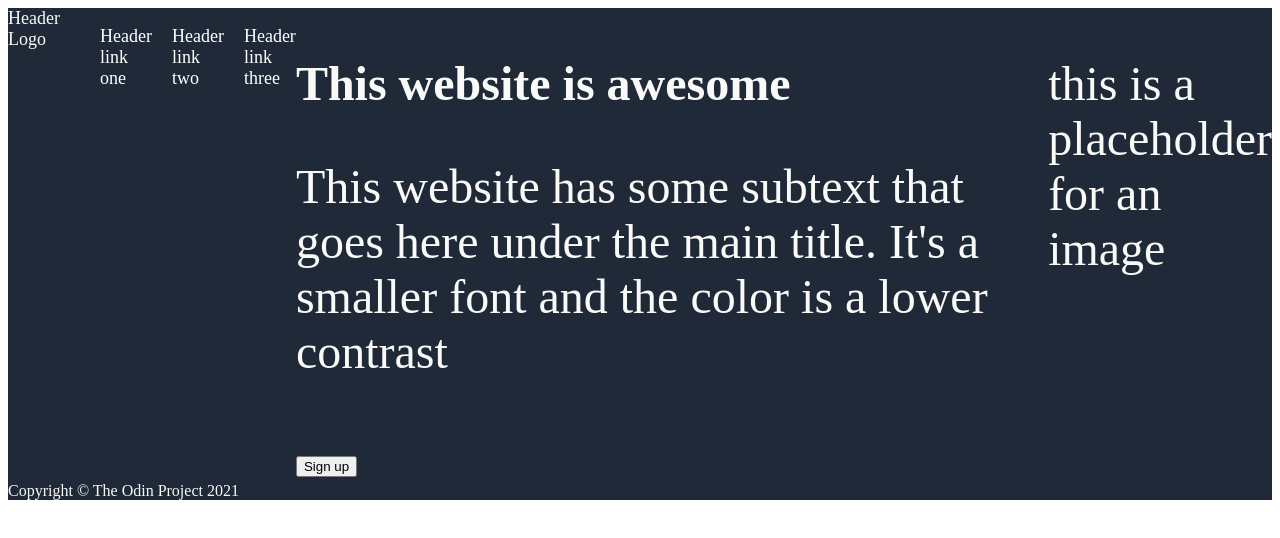
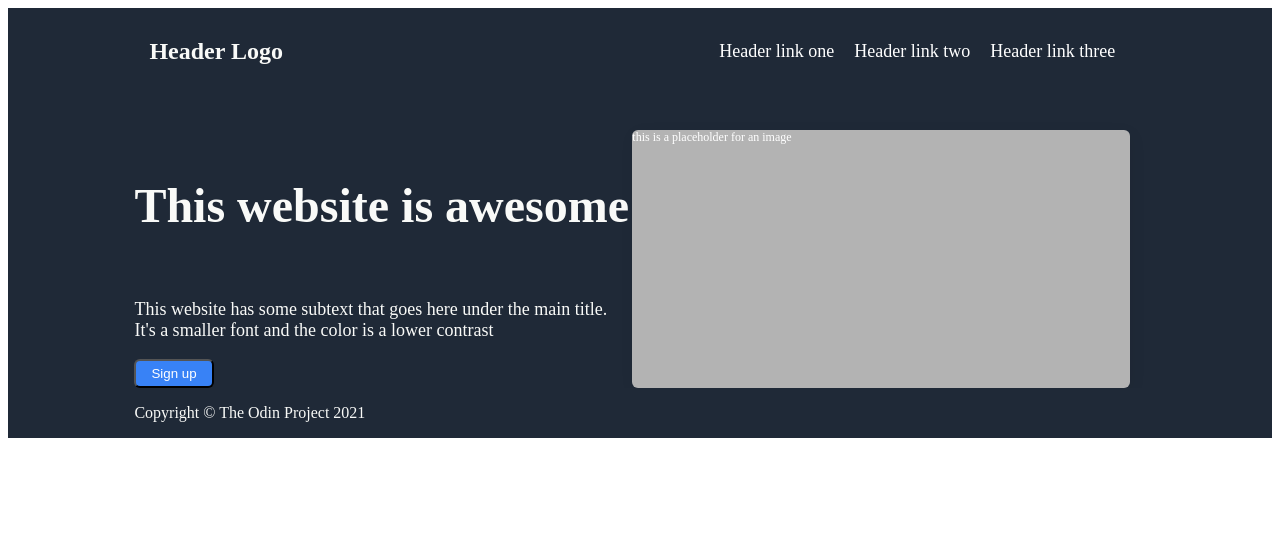
Before and after one commit to SuperPoweredGames/TOP-Landing-Page, a plain HTML site: page index.html in a window 1280 px wide. Drawn offline with Linux system fonts and the light colour scheme.

Commit message:
Restructured page after further anaylsis, split sections to 3 columns

```diff
--- a/index.html
+++ b/index.html
@@ -9,15 +9,21 @@
 
 <body>
     <div class="header">
+
+        <div class="left-column"></div>
+
+        <div class="central-column">
             <div class="links-upper">
-            <div>Header Logo</div>
-            <ul>
+                <div class="title">Header Logo</div>
+                <ul class="top-links">
                     <li><a href="#">Header link one</a></li>
                     <li><a href="#">Header link two</a></li>
                     <li><a href="#">Header link three</a></li>
                 </ul>
+
             </div>
             <div class="middle-section">
+
                 <div class="sign-up">
                     <div class="sign-up-title">
                         <p>This website is awesome</p>
@@ -28,13 +34,19 @@
                     <button class="sign-up-button">Sign up</button>
 
                 </div>
-            </div>
-            <div class="placeholder-image">
-                <p>this is a placeholder for an image</p>
+
+                <div class="placeholder-image">this is a placeholder for an image</div>
+
             </div>
         </div>
+
+        <div class="right-column"></div>
     </div>
+
     <div class="information">
+        <div class="left-column"></div>
+
+        <div class="central-column">
             <div class="title">
 
             </div>
@@ -42,15 +54,38 @@
 
             </div>
         </div>
+
+        <div class="right-column"></div>
+    </div>
     <div class="quote">
+        <div class="left-column"></div>
+
+        <div class="central-column">
+
 
         </div>
+
+        <div class="right-column"></div>
+    </div>
     <div class="lower">
+        <div class="left-column"></div>
+
+        <div class="central-column">
+
 
         </div>
+
+        <div class="right-column"></div>
+    </div>
     <div class="footer">
-        <div>Copyright © The Odin Project 2021</div>
+        <div class="left-column"></div>
+
+        <div class="central-column">
+            <p>Copyright © The Odin Project 2021</p>
         </div>
 
+        <div class="right-column"></div>
+
+    </div>
 </body>
 </html>
--- a/style.css
+++ b/style.css
@@ -1,4 +1,16 @@
+/* General Website Sections*/
+
 body {
+    display: flex;
+    flex-direction: column;
+}
+
+.left-column, .right-column {
+    width: 10%;
+    flex-shrink: 0;
+    display: flex;
+}
+.central-column {
     display: flex;
     flex-direction: column;
 }
@@ -8,32 +20,92 @@ body {
 .header, .footer {
     background-color: #1F2937;
     color: #f9faf8;
+
+    display: flex;
 }
 
 .header {
     font-size: 48px;
 
-    display: flex;
-
+    display: inline-flex;
 }
 
 .links-upper {
     font-size: 18px;
 
+    display: flex;
+    justify-content: space-between;
+    flex-wrap: nowrap;
+    padding: 15px 15px 50px;
+}
+
+.title {
     display: inline-flex;
-    justify-content: space-between;
+    align-items: center;
+    font-weight: bolder;
+    font-size: 24px;
+}
+
+.top-links {
+    display: inline-flex;
+
+    justify-self: flex-end;
+}
+
+.middle-section {
+    flex: 1;
+
+    display: flex;
+    justify-content:space-evenly;
+    align-content: center;
+
+}
+
+.sign-up {
+    flex: 1;
+    display: flex;
+    flex-direction: column;
 }
 
 .sign-up-title {
     font-weight: bolder;
+    flex-wrap: wrap;
+    width: auto;
+
+}
+
+.sign-up-description {
+    font-size: 18px;
+    flex-wrap: wrap;
+    width: auto;
+}
+
+.sign-up-button {
+    background-color: #3882f6;
+    max-width: fit-content;
+    border-radius: 6px;
+    padding: 5px 15px;
+    color: white;
+}
+
+.placeholder-image {
+
+    background-color: #b3b3b3;
+    color: white;
+    font-size: 12px;
+    box-shadow: 2px 4px 16px rgba(0,0,0,.06);
+    border-radius: 6px;
+    text-align: center;
+    width: max-content;
+
+    flex: 1;
+    display: flex;
+    text-wrap: wrap;
+    text-align: center;
+
 }
 
 /* SECTION 2 OF WEBSITE */
-
-.middle-section {
-    display: flex;
-    justify-content: center;
-}
 
 /* SECTION 3 OF WEBSITE */
 
@@ -52,6 +124,11 @@ ul {
     align-content: end;
 }
 
+li {
+    font-size: 18px;
+
+}
+
 a {
     text-decoration: none;
     color: white;
```
Lines whose indentation alone changed are shown as unchanged.
